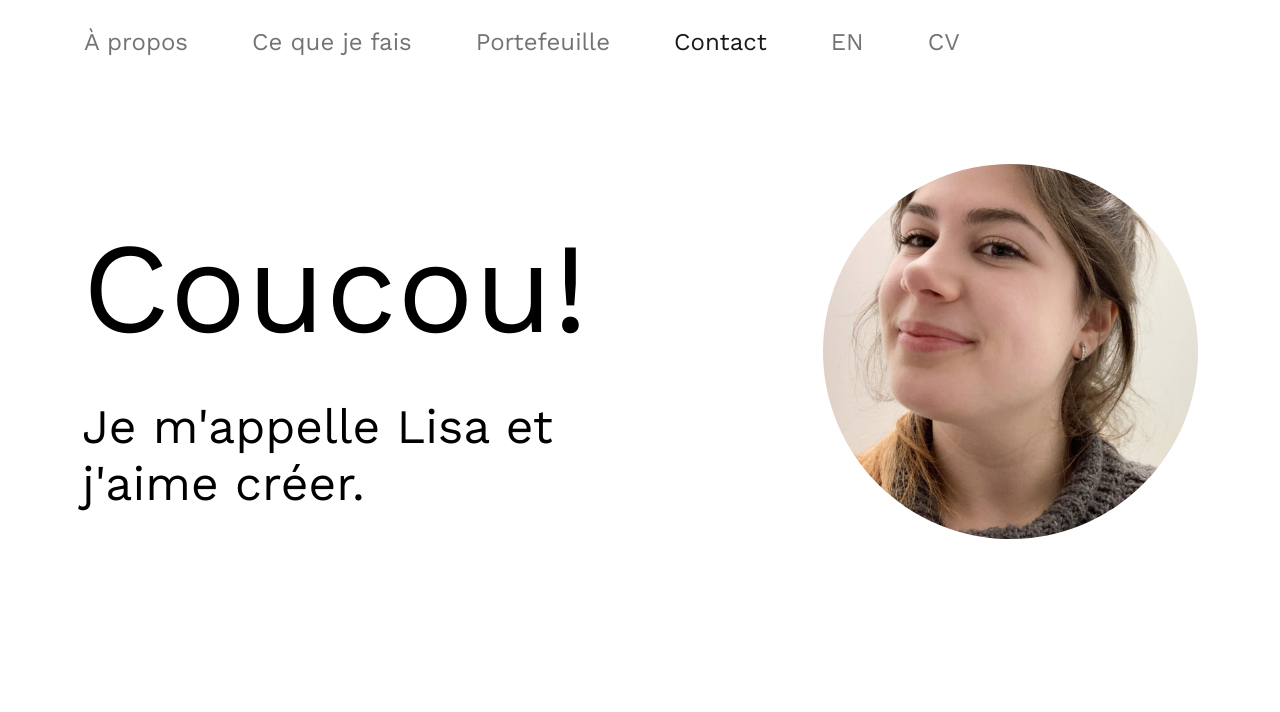
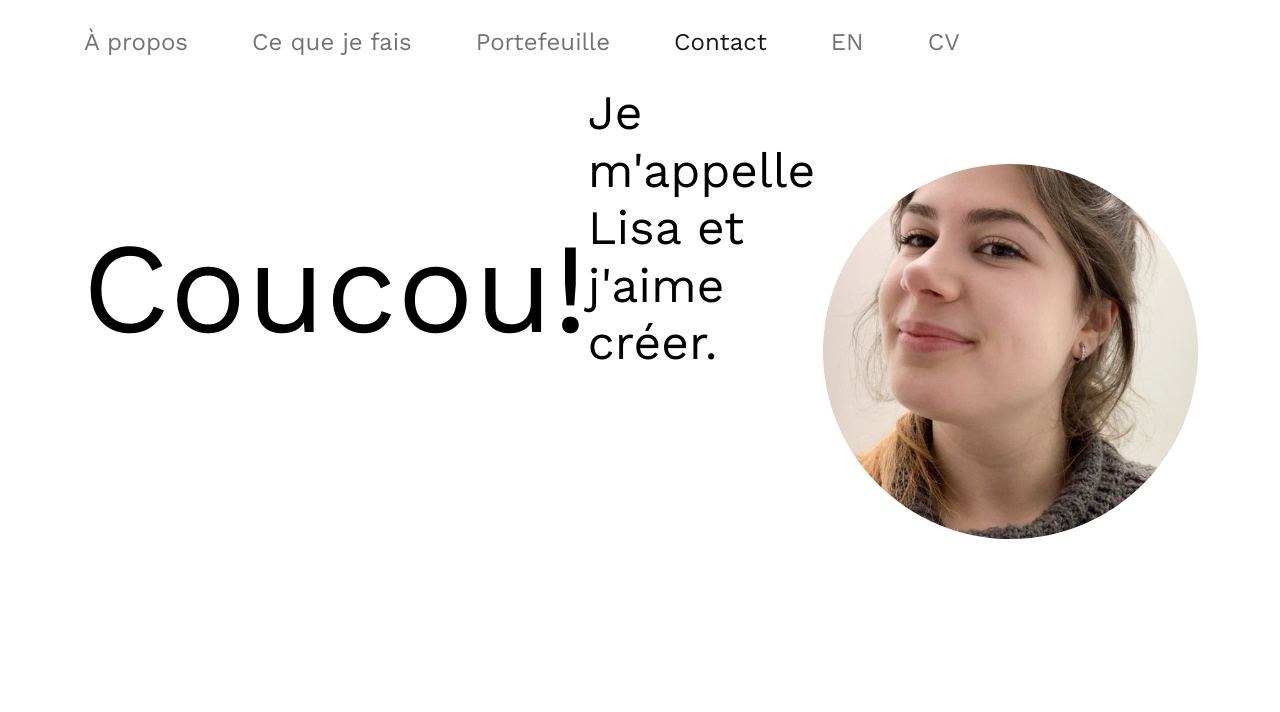
Before and after one commit to lisa-massa/lisa-massa.github.io, a website with bundled scripts: page indexFR.html in a window 1280 px wide. Shown: the top 712 px of the page. Built offline with nearby package versions, Linux system fonts and the light colour scheme.

Commit message:
Add flex to header

```diff
--- a/indexFR.html
+++ b/indexFR.html
@@ -54,7 +54,7 @@
     <div class="d-flex flex-row container-md pb-5">
         <div class="row" id="headerFR">
             <div class="col-md-6">
-                <div id="hello">
+                <div class="d-flex" id="hello">
                     <h1>Coucou!</h1> <br>
                     <h2>Je m'appelle Lisa et j'aime créer.</h2>
                 </div>
```
